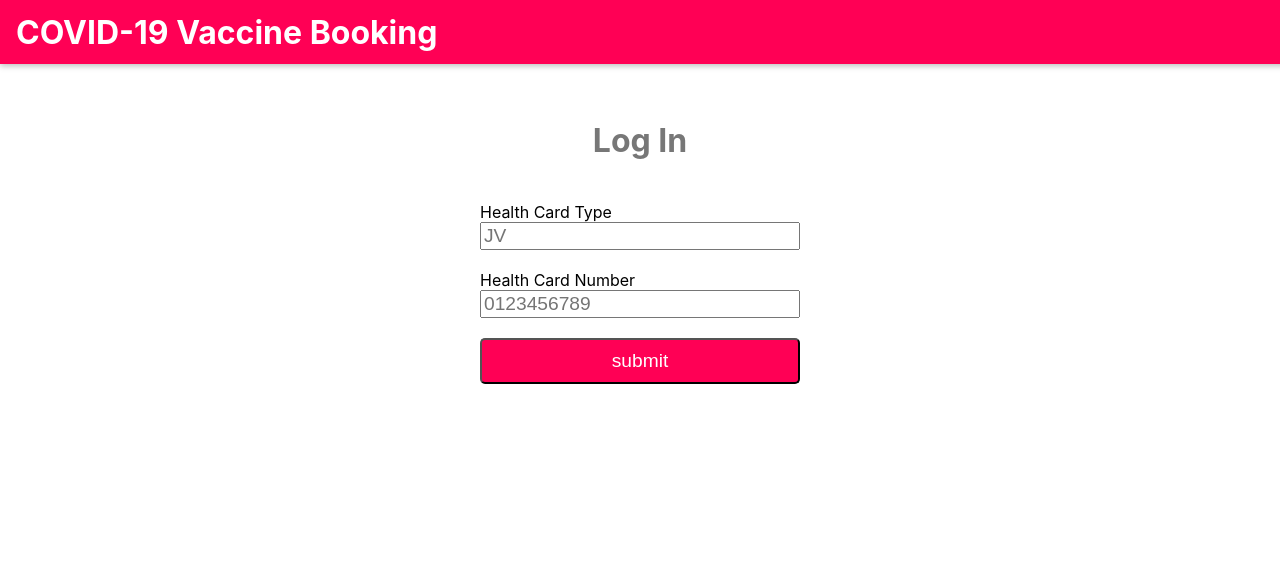
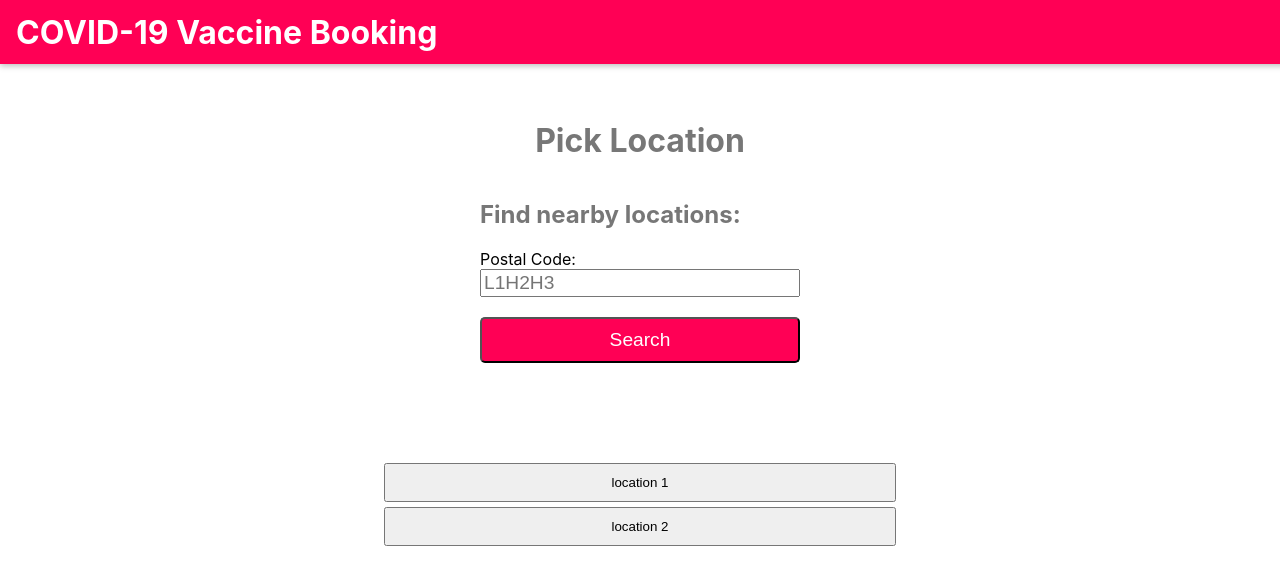
Before and after one commit to willu98/EECS3641-A4, a React (Create React App) app: page /location in a window 1280 px wide. Before the commit this address led to /. Shown: the top 584 px of the page. Built offline with nearby package versions, Linux system fonts and the light colour scheme.

Commit message:
Location page

```diff
--- a/src/App.js
+++ b/src/App.js
@@ -7,6 +7,7 @@ import {
 } from 'react-router-dom';
 
 import Login from './pages/Login';
+import Location from './pages/Location';
 import MainHeader from './global/MainHeader';
 
 
@@ -18,6 +19,9 @@ const App = () => {
       </Route>
       <Route path="/appointments" exact>
 
+      </Route>
+      <Route path="/location" exact>
+        <Location/>
       </Route>
       <Redirect to="/" />
     </Switch>
--- a/src/global/CustomInput.js
+++ b/src/global/CustomInput.js
@@ -9,7 +9,7 @@ const CustomInput = ({ label, ...props}) => {
     return (
       <>
         <label className="login-label" htmlFor={props.id || props.name}>{label}</label>
-        <input className='login-input' {...field} {...props} />
+        <input className="login-input" {...field} {...props} maxlength = {props.length} />
         {meta.touched && meta.error ? (
           <div className="login-error">{meta.error}</div>
         ): null}
--- /dev/null
+++ b/src/pages/Location.css
@@ -0,0 +1,52 @@
+.location-h1{
+    text-align: center;
+    color: #777;
+    margin-bottom: 20px;
+}
+
+.location-h2{
+    text-align: left;
+    color: #777;
+    margin-top: 20px;
+    margin-bottom: 0px;
+}
+
+.location-form {
+    display:flex;
+    flex-direction: column;
+    width:25%;
+    margin: 100px auto;
+}
+
+.location-label{
+    margin-top: 20px;
+}
+
+.location-button{
+    margin-top: 20px;
+}
+
+.location-input {
+    font-size: 1.2em;
+}
+
+.location-error{
+    color:red;
+    font-size: .6em;
+}
+
+.location-button{
+    background:#ff0055;
+    padding:10px;
+    color:white;
+    border-radius:5px;
+    font-size: 1.2em;
+}
+.table-button{
+    display:flex;
+    justify-content: center;
+    margin: 5px auto;
+    width: 40%;
+    height: 100%;
+    padding: 10px;
+}
--- /dev/null
+++ b/src/pages/Location.js
@@ -0,0 +1,46 @@
+import React from 'react';
+import { useHistory } from 'react-router-dom';
+import { Formik, Form } from 'formik';
+import * as Yup from 'yup';
+import CustomInput from '../global/CustomInput';
+import './Location.css';
+
+const Location = () => {
+    // const history = useHistory();
+    const locationList = [{ "name": "t", "location": "location 1" }, { "name": "b", "location": "location 2" }]
+    return (
+        <React.Fragment>
+            <Formik
+                initialValues={{
+                    postalCode: '',
+                }}
+                validationSchema={Yup.object({
+                    postalCode: Yup.string()
+                        .matches(/[a-z][0-9][a-z][0-9][a-z][0-9]/, 'Please Enter a valid postal code')
+                        .required('required').lowercase(),
+                })}
+            >
+                {props => (
+                    <Form className="location-form">
+                        <h1 className="location-h1">Pick Location</h1>
+                        <h2 className="location-h2">Find nearby locations:</h2>
+                        <CustomInput label="Postal Code:" name="postalCode" type="text" placeholder="L1H2H3" length="6" />
+                        <button className="location-button">
+                            {'Search'}
+                        </button>
+                    </Form>
+                )}
+            </Formik>
+            {locationList.map(obj => {
+                return (
+                    <button className="table-button">
+                        {obj.location}
+                    </button>
+                );
+            })}
+        </React.Fragment>
+    )
+}
+
+
+export default Location;
--- a/src/pages/Login.js
+++ b/src/pages/Login.js
@@ -24,16 +24,16 @@ const Login = () => {
           .required('required'),
       })}
       onSubmit={(values, {setSubmitting, resetForm}) =>{
-        history.push('/appointments');
+        history.push(`/appointments/${values.ohipNum}`);
       }}
     >
       {props => (
         <Form className="login-form">
           <h1 className="login-h1">Log In</h1>
-          <CustomInput label="Health Card Type" name="versionCode" type="text" placeholder="JV"/>
-          <CustomInput label="Health Card Number" name="ohipNum" type="text" placeholder="0123456789"/>
+          <CustomInput label="Health Card Type" name="versionCode" type="text" placeholder="JV" length = "2"/>
+          <CustomInput label="Health Card Number" name="ohipNum" type="text" placeholder="0123456789" length = "10"/>
           <button className="login-button">
-            {props.isSubmitting ? 'Loading...' : 'submit'}
+            {props.isSubmitting ? 'Loading...' : 'Submit'}
           </button>
         </Form>
       )}
```
Also changed, not shown: 1 other file (tests, documents, lock files or other folders).
